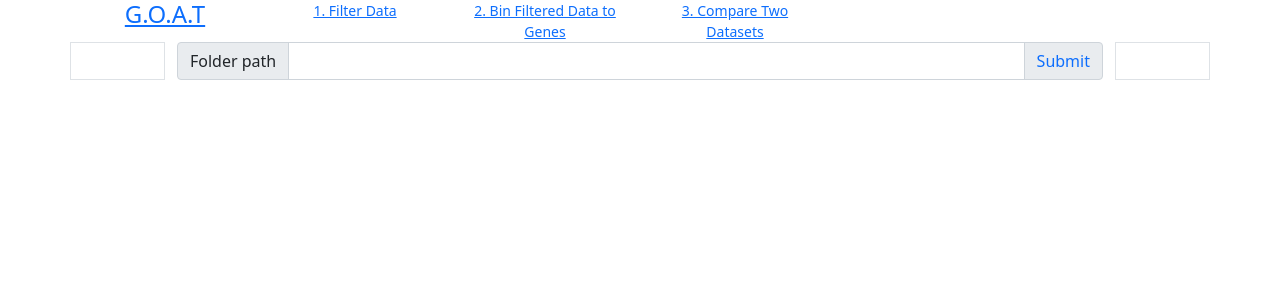
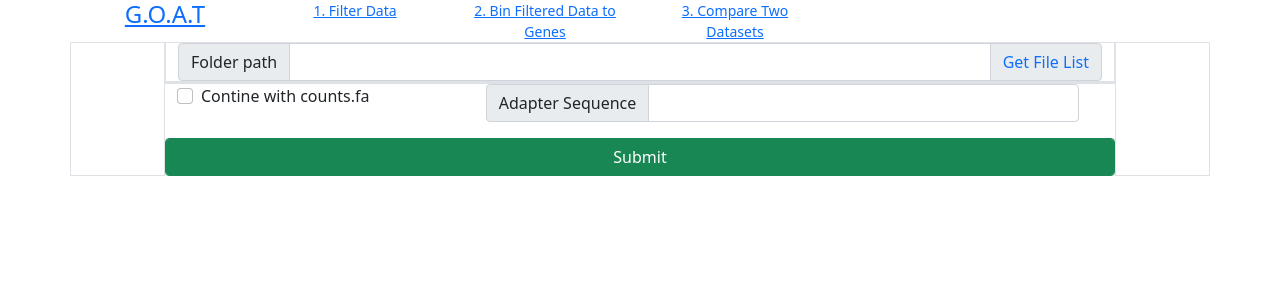
Before and after one commit to ahmetrasit/goat, a Flask app: page /align in a window 1280 px wide. Shown: the top 300 px of the page. Run offline with Flask 2, Linux system fonts and the light colour scheme.

Commit message:
Working on including raw data for preprocessing. Next will be JBrowse support.

```diff
--- a/app.py
+++ b/app.py
@@ -1,4 +1,4 @@
-from flask import Flask, render_template, request, flash
+from flask import Flask, render_template, request, flash, jsonify
 from process import Process
 import subprocess
 import multiprocessing
@@ -94,11 +94,25 @@ def annotate():
     return render_template('annotate.html', data=file_list)
 
 
+@app.route("/getlist")
+def getlist():
+    path = request.args.get('path')
+    if os.path.isdir(path):
+        file_type = request.args.get('file_type')
+        if file_type in ['.fastq.gz', '.fa']:
+            files = [file for file in os.listdir(path) if file.endswith(file_type)]
+            print(files)
+            return jsonify(files)
+    else:
+        return jsonify([])
+
+
 @app.route("/align", methods=['GET', 'POST'])
 def align():
     if request.method == 'POST':
         print(request.form['path'])
-        bowtie2(request.form['path'])
+        return request.form
+        #bowtie2(request.form['path'])
         flash('Alignment process started!')
     return render_template('preprocess.html')
 
@@ -165,13 +179,11 @@ def handlePreProcessing(args):
     ta.splitNormalizedSample(gene2seq, norm_seq2ppm, os.path.join(split_folder, file.replace('.fa', '')))
     print(f'{file} ({fi})', 'finished', f'{int(time.time() - start)} sec elapsed')
     compressFile(sam_file)
-    print(f'{sam_file} compressed')
     return file, err.decode("utf-8").split('\n')
 
 
 def compressFile(file):
-    subprocess.Popen(['gzip', f'{file}'])
-    return True
-    with open(file, 'rb') as f_in:
-        with gzip.open(f'{file}.gz', 'wb') as f_out:
-            shutil.copyfileobj(f_in, f_out)
+    try:
+        subprocess.Popen(['gzip', f'{file}'])
+    except Exception as e:
+        print(f'Error gzipping {file}: {e}')
--- a/templates/preprocess.html
+++ b/templates/preprocess.html
@@ -3,13 +3,32 @@
 
 {% block center %}
     <form action="/align" method="post">
+        <input type="hidden" name="type" value="align">
         <div class="row">
-            <div class="input-group">
+            <div class="col-md-12 border">
+                <div class="input-group">
                     <span class="input-group-text">Folder path</span>
-                    <input type="text" name="path" class="form-control">
-                    <input type='submit' class="text-primary input-group-text">
+                    <input type="text" id="path" name="path" class="form-control">
+                    <span  class="text-primary input-group-text" onclick="populateFileList()">Get File List</span>
                 </div>
-            <input type="hidden" name="type" value="align">
+            </div>
+            <div class="col-md-12 border filelist">
+            </div>
+            <div class=" row pb-3">
+                <div class="col-md-4">
+                    <div class="form-check form-check-inline">
+                      <input class="form-check-input" type="checkbox" id="use_counts_fa" name="use_counts_fa" onchange="toggleAdapterSequence()">
+                      <label class="form-check-label" for="use_counts_fa">Contine with counts.fa</label>
+                    </div>
+                </div>
+                <div class="col-md-8 adapter_sequence">
+                    <div class="input-group ">
+                        <span class="input-group-text">Adapter Sequence</span>
+                        <input type="text" name="path" class="form-control">
+                    </div>
+                </div>
+            </div>
+            <button class="btn btn-success form-control">Submit</button>
         </div>
     </form>
 {% endblock %}
@@ -17,3 +36,51 @@
 
 {% block left %}{% endblock %}
 {% block right %}{% endblock %}
+
+{% block afterbody %}
+    <script>
+        function toggleAdapterSequence(){
+            if(document.getElementById('use_counts_fa').checked){
+                d3.select('.adapter_sequence').style('display', 'none')
+            }else{
+                d3.select('.adapter_sequence').style('display', 'inline')
+            }
+            populateFileList()
+        }
+
+        function populateFileList(){
+            let path = document.getElementById('path').value
+            let file_type = '.fastq.gz'
+            if(document.getElementById('use_counts_fa').checked){
+                file_type = '.fa'}
+            let url = '/getlist?path=' + path + '&file_type=' + file_type
+            d3.json(url, function(d){
+
+            }).then(function(d){
+                d3.select('.filelist').selectAll('div').remove()
+                if(d.length > 0){
+                    let file_divs = d3.select('.filelist').selectAll('div').data(d).enter()
+                        .append('div').attr('class', 'row')
+                            .append('div').attr('class', 'input-group')
+                    file_divs.append('span')
+                        .attr('class', 'input-group-text col-md-8')
+                        .text(function(d,i){return d})
+                    file_divs.append('input')
+                        .attr('class', 'form-control')
+                        .attr('id', function(d,i){return 'alias_'+i})
+                        .attr('name', function(d,i){return 'alias_'+i})
+                        .attr('value', function(d,i){return d.split('.')[0]})
+                    file_divs.append('input')
+                        .attr('type', 'hidden')
+                        .attr('name', function(d,i){return 'filename_'+i})
+                        .attr('value', function(d,i){return d})
+
+                }else{
+                    alert('No specified type of files in the folder')
+                }
+
+            })
+        }
+    </script>
+
+{% endblock %}
```
